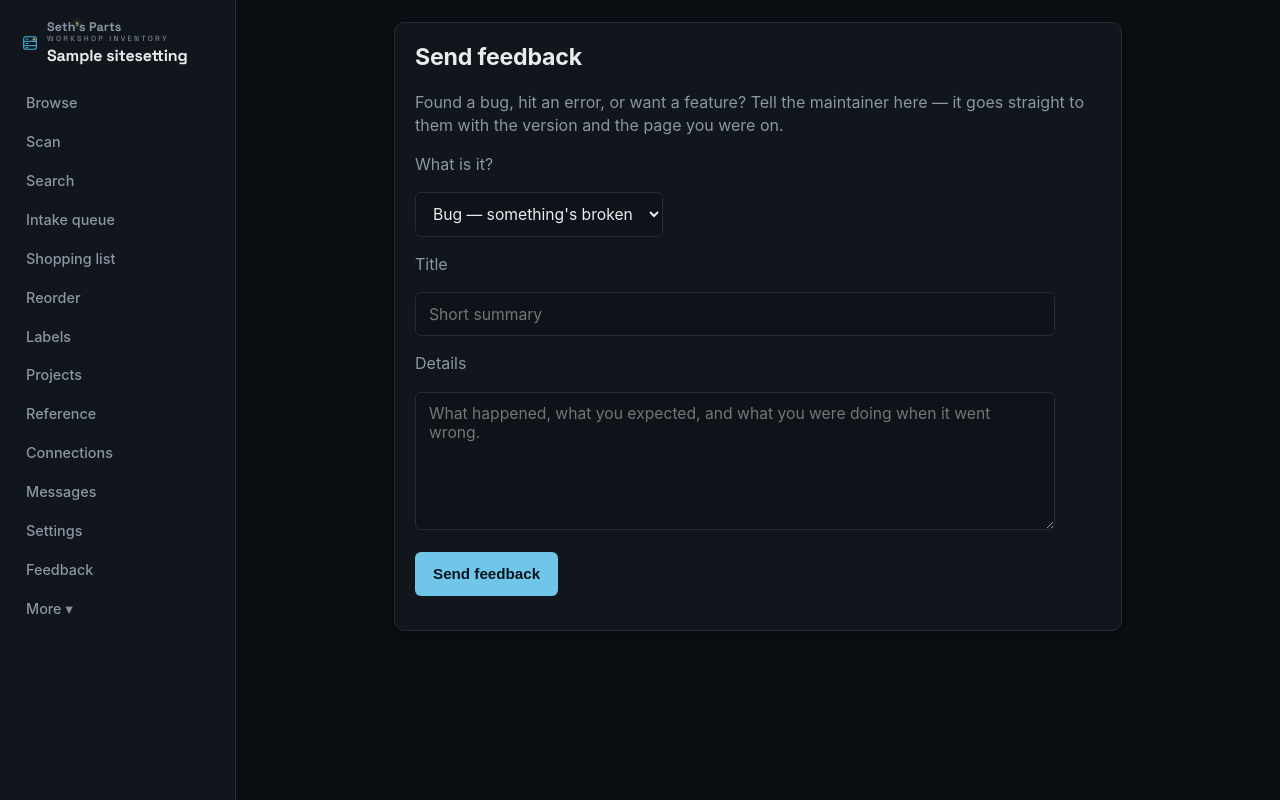
After one commit to sethmills/sethsparts, a Django app: page /feedback/ in a window 1280 px wide. The commit adds this page. Run offline with Django 5.2, Linux system fonts and the light colour scheme; a user stored in the database is signed in; tables that the repository leaves empty hold one stand-in row (values such as "Sample post"); parts of the project's set-up code (start-up, migrations or seed data) failed here and were passed over.

Commit message:
In-app feedback: /feedback/ form + /api/feedback/ relay (v0.5.0)
Zero-config bug-report / feature-request channel. The form posts to a
maintainer-run relay (FEEDBACK_URL) so beta installs need no email config;
falls back to local feedback_email then copy-to-clipboard. The relay is a
public POST endpoint (optionally keyed with FEEDBACK_KEY) that emails the
maintainer. notifications.send() gains a  override; feedback_email is a
new SiteSettings field. Nav item is persistent per Seth's request. Docs
(AGENT_SETUP/HANDOFF) refreshed for the in-app enrichment flow.

```diff
--- a/config/settings.py
+++ b/config/settings.py
@@ -189,6 +189,12 @@ DEEPSEEK_MODEL = os.environ.get("DEEPSEEK_MODEL", "deepseek-chat") or "deepseek-
 # Empty means research is off and enrichment falls back to descriptive-only suggestions.
 TAVILY_API_KEY = os.environ.get("TAVILY_API_KEY", "")
 
+# In-app feedback: where the feedback form POSTs (a relay endpoint the maintainer runs),
+# and the shared secret that endpoint checks. Both empty means the form falls back to a
+# local email address or copy-to-clipboard — nothing breaks, it just can't reach anyone.
+FEEDBACK_URL = os.environ.get("FEEDBACK_URL", "")
+FEEDBACK_KEY = os.environ.get("FEEDBACK_KEY", "")
+
 # LED "find the part" indicator controller (Phase 8 backlog item — the Pi host doesn't exist
 # yet). Empty URL means the locate button just reports "not configured" instead of erroring.
 LED_CONTROLLER_URL = os.environ.get("LED_CONTROLLER_URL", "")
--- a/docker-compose.yml
+++ b/docker-compose.yml
@@ -37,6 +37,11 @@ services:
       # Optional -- web search for the in-app enrichment "research" step (Tavily).
       # Leave unset in .env and the queue falls back to descriptive-only enrichment.
       - TAVILY_API_KEY=${TAVILY_API_KEY:-}
+      # Optional -- in-app feedback relay. FEEDBACK_URL is where the feedback form POSTs
+      # (a maintainer's /api/feedback/ endpoint); FEEDBACK_KEY is the shared secret it
+      # checks. Leave unset and the form falls back to a local email or copy-to-clipboard.
+      - FEEDBACK_URL=${FEEDBACK_URL:-}
+      - FEEDBACK_KEY=${FEEDBACK_KEY:-}
 
   # Cloudflare Tunnel -- optional, and OFF unless you ask for it.
   #
--- a/inventory/models.py
+++ b/inventory/models.py
@@ -1124,6 +1124,11 @@ class SiteSettings(models.Model):
     notify_email = models.CharField(
         max_length=200, blank=True, help_text="Where notifications go. Defaults to the From: address."
     )
+    feedback_email = models.CharField(
+        max_length=200,
+        blank=True,
+        help_text="Where in-app feedback (bug reports, feature requests) is sent. Blank means the feedback form offers copy-to-clipboard instead of sending.",
+    )
     notify_on_message = models.BooleanField(default=False)
     notify_on_connection = models.BooleanField(default=False)
     notify_on_search = models.BooleanField(default=False)
--- a/inventory/templates/inventory/base.html
+++ b/inventory/templates/inventory/base.html
@@ -50,6 +50,7 @@
       <a href="{% url 'inventory:community_connections' %}">Connections</a>
       <a href="{% url 'inventory:community_messages' %}">Messages{% if unread_messages %} ({{ unread_messages }}){% endif %}</a>
       <a href="{% url 'inventory:setup_hub' %}">Settings</a>
+      <a href="{% url 'inventory:feedback' %}">Feedback</a>
 
       <div class="nav-more">
         <input type="checkbox" id="nav-more-toggle" class="nav-more-input">
--- /dev/null
+++ b/inventory/templates/inventory/feedback.html
@@ -0,0 +1,34 @@
+{% extends "inventory/base.html" %}
+{% block title %}Send feedback — {{ site_name }}{% endblock %}
+{% block content %}
+<div class="card">
+  <h1>Send feedback</h1>
+  <p class="muted">Found a bug, hit an error, or want a feature? Tell the maintainer here — it goes straight to them with the version and the page you were on.</p>
+
+  {% if fallback_text %}
+  <div class="msg-error">
+    <p>Your message couldn't be sent automatically. Copy it and send it to the maintainer another way:</p>
+    <pre style="white-space:pre-wrap">{{ fallback_text }}</pre>
+  </div>
+  {% endif %}
+
+  <form method="post" style="max-width:640px">
+    {% csrf_token %}
+    <input type="hidden" name="page" id="feedback-page">
+    <label class="muted">What is it?</label>
+    <p>
+      <select name="kind">
+        <option value="bug">Bug — something's broken</option>
+        <option value="feature">Feature request</option>
+        <option value="other">Other feedback</option>
+      </select>
+    </p>
+    <label class="muted">Title</label>
+    <p><input type="text" name="title" maxlength="200" placeholder="Short summary"></p>
+    <label class="muted">Details</label>
+    <p><textarea name="message" rows="6" placeholder="What happened, what you expected, and what you were doing when it went wrong."></textarea></p>
+    <p><button class="btn" type="submit">Send feedback</button></p>
+  </form>
+</div>
+<script>document.getElementById('feedback-page').value = window.location.href;</script>
+{% endblock %}
--- a/inventory/templates/inventory/setup/email.html
+++ b/inventory/templates/inventory/setup/email.html
@@ -46,6 +46,10 @@
       <label class="muted">Notify me at<br><input name="notify_email" value="{{ site.notify_email }}" placeholder="you@gmail.com"></label>
       <br><span class="muted">Where the emails go. Leave blank to use the address above.</span>
     </p>
+    <p>
+      <label class="muted">In-app feedback goes to<br><input name="feedback_email" value="{{ site.feedback_email }}" placeholder="maintainer@example.com"></label>
+      <br><span class="muted">Where "Send feedback" emails (bug reports, feature requests) are sent. Leave blank and that form offers copy-to-clipboard instead.</span>
+    </p>
     <p><label><input type="checkbox" name="smtp_use_tls" value="1" {% if site.smtp_use_tls %}checked{% endif %}> Use STARTTLS</label> <span class="muted">— leave on; almost every provider requires it.</span></p>
 
     <h3>Email me about…</h3>
--- a/inventory/urls.py
+++ b/inventory/urls.py
@@ -100,6 +100,8 @@ urlpatterns = [
     path("setup/finish/", views.setup_finish, name="setup_finish"),
     path("help/", views.help_index, name="help_index"),
     path("help/<slug:slug>/", views.help_topic, name="help_topic"),
+    path("feedback/", views.feedback, name="feedback"),
+    path("api/feedback/", views.api_feedback, name="api_feedback"),
     path("reference/", views.reference_list, name="reference_list"),
     # The library is the owner's to arrange, so it gets real editing pages rather than
     # living only in /admin/.
--- a/inventory/version.py
+++ b/inventory/version.py
@@ -13,4 +13,4 @@ version exists; a bump without the tag tells them they are current while the rep
 has moved on.
 """
 
-__version__ = "0.4.0"
+__version__ = "0.5.0"
--- a/inventory/views/__init__.py
+++ b/inventory/views/__init__.py
@@ -139,6 +139,8 @@ from .community import (
 from .help import (
     help_index,
     help_topic,
+    feedback,
+    api_feedback,
 )
 from .setup import (
     setup_hub,
@@ -290,6 +292,8 @@ __all__ = [
     "api_community_messages",
     "help_index",
     "help_topic",
+    "feedback",
+    "api_feedback",
     "reference_list",
     "reference_manage",
     "reference_add",
--- a/inventory/views/help.py
+++ b/inventory/views/help.py
@@ -12,9 +12,13 @@ from __future__ import annotations
 
 from dataclasses import dataclass
 
+from django.conf import settings
+from django.contrib import messages
 from django.contrib.auth.decorators import login_required
-from django.http import Http404
-from django.shortcuts import render
+from django.http import Http404, JsonResponse
+from django.shortcuts import redirect, render
+from django.views.decorators.csrf import csrf_exempt
+from django.views.decorators.http import require_POST
 
 
 @dataclass(frozen=True)
@@ -75,3 +79,135 @@ def help_topic(request, slug):
         # visibly stale, not quietly take you somewhere else.
         raise Http404(f"No help page called “{slug}”.")
     return render(request, f"inventory/help/{slug}.html", {"topic": topic, "topics": TOPICS})
+
+
+@login_required
+def feedback(request):
+    """In-app feedback: a bug report or feature request, sent to the maintainer.
+
+    Three routes, in order of preference:
+      1. `FEEDBACK_URL` (a relay endpoint the maintainer runs) — the zero-config path
+         for beta installs: the maintainer sets the URL in .env, the user configures
+         nothing, and the relay delivers the message.
+      2. A local `feedback_email` via this instance's own SMTP.
+      3. Copy-to-clipboard, so the message is never lost even with no route configured.
+    """
+    from ..notifications import send
+    from ..site_config import get_site_settings, site_name
+    from ..version import __version__
+
+    site = get_site_settings()
+    feedback_to = (site.feedback_email if site else "").strip()
+    feedback_url = (settings.FEEDBACK_URL or "").strip()
+
+    if request.method == "POST":
+        kind = request.POST.get("kind") or "other"
+        title = (request.POST.get("title") or "").strip()
+        message = (request.POST.get("message") or "").strip()
+        page = (request.POST.get("page") or "").strip()
+
+        if not title and not message:
+            messages.error(request, "Say what happened — a title or a description.")
+            return redirect("inventory:feedback")
+
+        body = (
+            f"Type: {kind}\n"
+            f"Title: {title or '(none)'}\n"
+            f"Page: {page or '(not provided)'}\n"
+            f"Instance: {site_name()} (v{__version__})\n"
+            f"\n{message}"
+        )
+
+        if feedback_url:
+            ok, error = _post_feedback(
+                feedback_url,
+                {
+                    "kind": kind,
+                    "title": title,
+                    "message": message,
+                    "page": page,
+                    "instance": site_name(),
+                    "version": __version__,
+                    "key": (settings.FEEDBACK_KEY or ""),
+                },
+            )
+            if ok:
+                messages.success(request, "Thanks — your feedback has been sent.")
+                return redirect("inventory:feedback")
+            messages.error(request, f"Couldn't send it ({error}). Copy it below and send it another way.")
+            return render(request, "inventory/feedback.html", {"fallback_text": body})
+
+        subject = f"[{site_name()} feedback] {kind}: {title or 'no title'}"
+        if feedback_to:
+            sent, error = send(subject, body, to=feedback_to)
+            if sent:
+                messages.success(request, "Thanks — your feedback has been sent to the maintainer.")
+                return redirect("inventory:feedback")
+            messages.error(request, f"Couldn't send it ({error}). Copy it below and send it another way.")
+        else:
+            messages.error(request, "No feedback route is configured on this install. Copy it below and send it to the maintainer.")
+
+        return render(request, "inventory/feedback.html", {"fallback_text": body})
+
+    return render(request, "inventory/feedback.html")
+
+
+def _post_feedback(url, payload):
+    import requests
+
+    try:
+        resp = requests.post(url, json=payload, timeout=10)
+    except requests.RequestException as exc:
+        return False, f"couldn't reach the relay: {exc}"
+    if resp.status_code == 200:
+        return True, ""
+    return False, f"the relay answered HTTP {resp.status_code}"
+
+
+@csrf_exempt
+@require_POST
+def api_feedback(request):
+    """The relay endpoint a maintainer runs: accepts another instance's feedback and
+    emails it to them (feedback_email, falling back to notify_email). Optionally keyed
+    with FEEDBACK_KEY so a public endpoint isn't a spam pipe into the maintainer's inbox.
+
+    Deliberately unauthenticated (it's called machine-to-machine from other installs)
+    and CSRF-exempt for the same reason; the payload shape is the only contract."""
+    import json
+
+    from ..notifications import send
+    from ..site_config import get_site_settings
+
+    try:
+        payload = json.loads(request.body or b"{}")
+    except ValueError:
+        return JsonResponse({"ok": False, "error": "invalid json"}, status=400)
+
+    expected_key = (settings.FEEDBACK_KEY or "")
+    if expected_key and payload.get("key") != expected_key:
+        return JsonResponse({"ok": False, "error": "bad key"}, status=403)
+
+    kind = payload.get("kind") or "other"
+    title = (payload.get("title") or "").strip()
+    message = (payload.get("message") or "").strip()
+    page = (payload.get("page") or "").strip()
+    instance = (payload.get("instance") or "").strip()
+    version = (payload.get("version") or "").strip()
+
+    if not title and not message:
+        return JsonResponse({"ok": False, "error": "empty"}, status=400)
+
+    site = get_site_settings()
+    to = ((site.feedback_email or site.notify_email) if site else "").strip()
+    if not to:
+        return JsonResponse({"ok": False, "error": "no feedback address configured"}, status=502)
+
+    body = (
+        f"Type: {kind}\nTitle: {title or '(none)'}\nPage: {page or '(not provided)'}\n"
+        f"From: {instance} v{version}\n\n{message}"
+    )
+    subject = f"[sethsparts feedback] {kind}: {title or 'no title'}"
+    sent, error = send(subject, body, to=to)
+    if not sent:
+        return JsonResponse({"ok": False, "error": error}, status=502)
+    return JsonResponse({"ok": True})
--- a/inventory/views/setup.py
+++ b/inventory/views/setup.py
@@ -816,6 +816,7 @@ def setup_email(request):
         site.smtp_use_tls = bool(request.POST.get("smtp_use_tls"))
         site.email_from = (request.POST.get("email_from") or "").strip()
         site.notify_email = (request.POST.get("notify_email") or "").strip()
+        site.feedback_email = (request.POST.get("feedback_email") or "").strip()
         site.notify_on_message = bool(request.POST.get("notify_on_message"))
         site.notify_on_connection = bool(request.POST.get("notify_on_connection"))
         site.notify_on_search = bool(request.POST.get("notify_on_search"))
```
Also changed, not shown: docs/AGENT_SETUP.md (+11 -11 lines), docs/HANDOFF.md (+13 -1 lines), inventory/notifications.py (+6 -3 lines), inventory/tests/test_feedback.py (added, +130 -0 lines), scripts/mutation_check.py (+11 -0 lines), inventory/migrations/0034_sitesettings_feedback_email.py (added), 1 other file.
